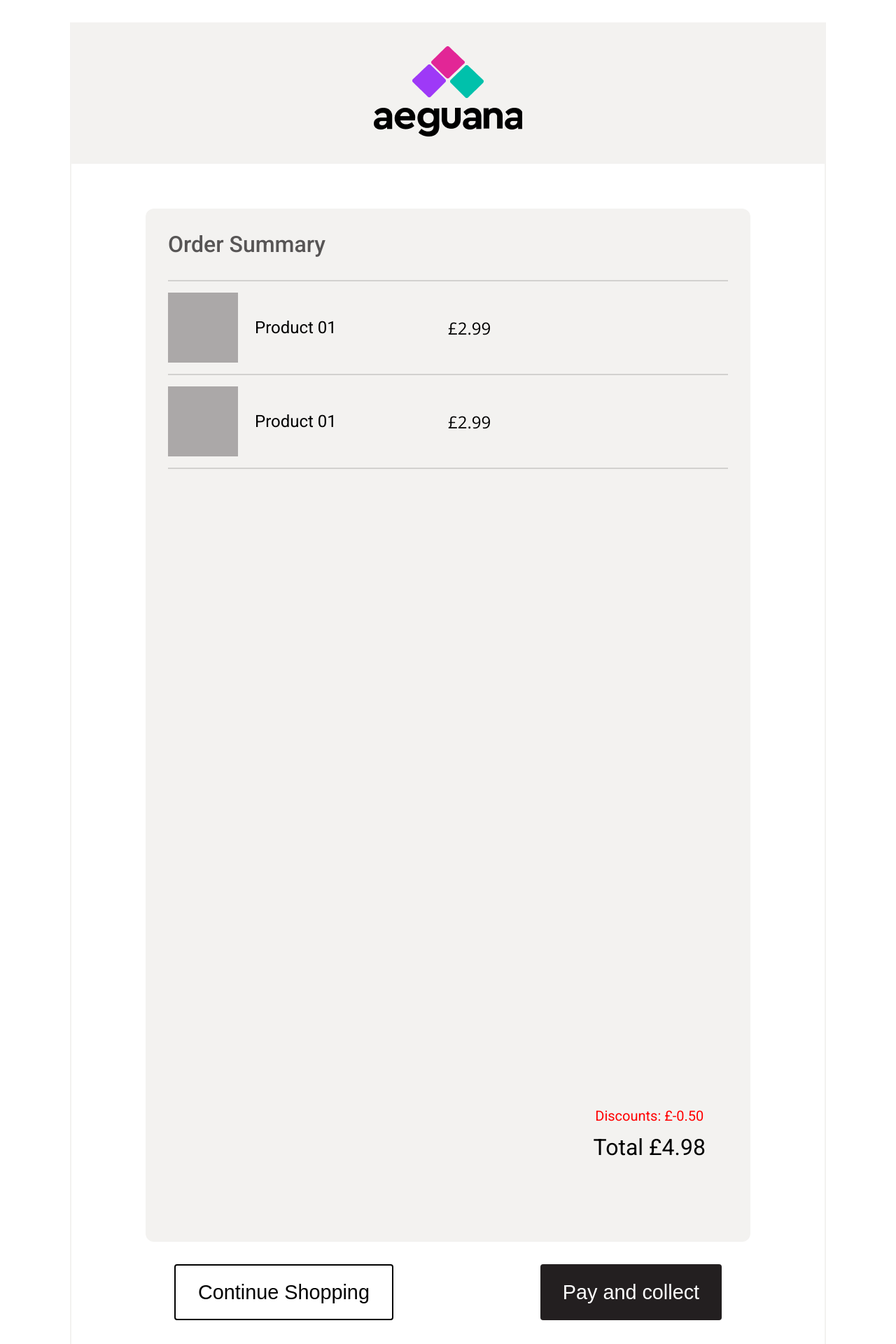
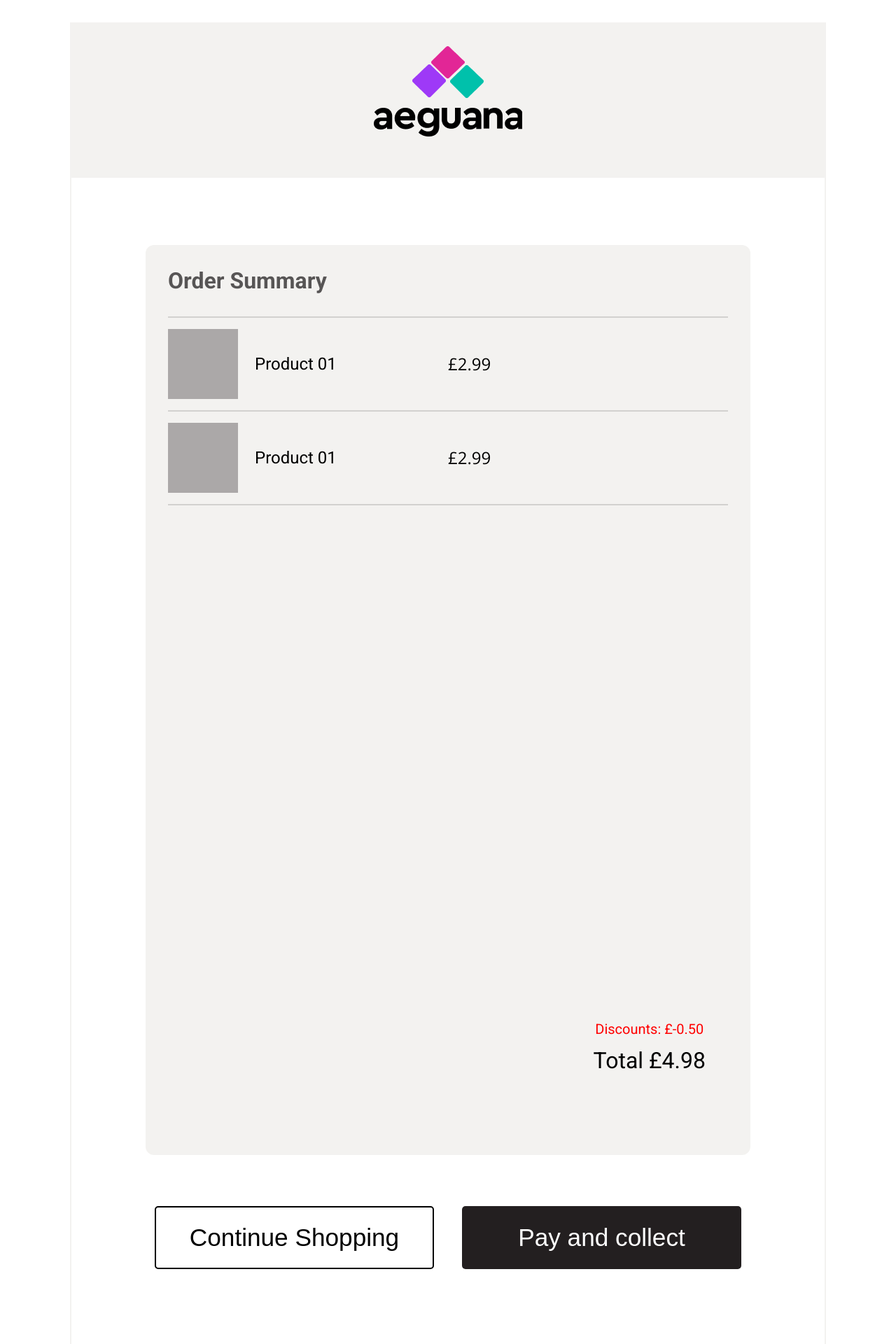
Before and after one commit to Letwah/4Screen, a React (Vite) app: page /basket in a window 1280 px wide. Shown: the top 1920 px of the page at 70% size. Built offline with nearby package versions, Linux system fonts and the light colour scheme.

Commit message:
final style checks

```diff
--- a/src/styles/styles.css
+++ b/src/styles/styles.css
@@ -7,8 +7,8 @@ a {
 }
 
 h3 {
-  font-size: 3rem;
-  font-weight: 500;
+  font-size: 3.125rem;
+  font-weight: 600;
 }
 
 button {
@@ -17,7 +17,7 @@ button {
   align-items: center;
   justify-content: space-between;
   padding: 1rem 2rem;
-  border-radius: 0.25rem;
+  border-radius: 0.313rem;
   width: -moz-fit-content;
   width: fit-content;
   border: 0;
@@ -42,7 +42,7 @@ button:active {
 nav {
   background-color: #f3f2f0;
   width: 100%;
-  height: 200px;
+  height: 220px;
 }
 nav .logo {
   padding: 2rem;
@@ -50,7 +50,7 @@ nav .logo {
 
 .appCont {
   display: flex;
-  height: 1720px;
+  height: 1700px;
   justify-content: center;
 }
 .appCont .contents {
@@ -63,19 +63,29 @@ nav .logo {
   display: flex;
   flex-direction: row;
   justify-content: center;
-  margin: 0 0 4rem 0;
+  align-items: center;
+  height: 236px;
 }
 .appCont .contents .bottomCTA button {
-  font-size: 1.8rem;
+  font-size: 2.2rem;
+  width: 399px;
+  height: 90px;
+  justify-content: center;
 }
 .appCont .contents .bottomCTA_Basket {
   display: flex;
   flex-direction: row;
-  justify-content: space-around;
+  justify-content: center;
+  align-items: center;
   margin: 0 0 4rem 0;
+  height: 236px;
+  gap: 40px;
 }
 .appCont .contents .bottomCTA_Basket button {
-  font-size: 1.8rem;
+  font-size: 2.2rem;
+  width: 399px;
+  height: 90px;
+  justify-content: center;
 }
 .appCont .contents .bottomCTA_Basket .outline {
   background-color: #ffffff;
@@ -93,12 +103,11 @@ nav .logo {
   width: 1080px;
 }
 
-.basketWrapper,
-.checkoutWrapper {
+.basketWrapper {
   display: flex;
   flex-direction: column;
   flex-grow: 1;
-  margin: 4rem 4rem 2rem 4rem;
+  margin: 6rem 4rem 0 4rem;
   background-color: #f3f2f0;
   border-radius: 0.75rem;
 }
@@ -106,6 +115,7 @@ nav .logo {
 .checkoutWrapper {
   background-color: #ffffff;
   justify-content: center;
+  margin: 4rem 4rem 2rem 4rem;
 }
 
 .gridCont {
@@ -114,7 +124,7 @@ nav .logo {
   grid-template-columns: repeat(2, 1fr);
   grid-template-rows: repeat(3, 1fr);
   gap: 2rem;
-  width: 800px;
+  width: 750px;
   margin: 0 auto;
 }
 
@@ -128,12 +138,12 @@ nav .logo {
   width: 278px;
   height: 350px;
   margin: 0 auto;
-  padding: 2.4rem 1.25rem;
+  padding: 2rem 1.25rem;
 }
 .card .imagePlaceholder {
   position: relative;
   background-color: #f3f2f0;
-  width: 262px;
+  width: 266px;
   height: 224px;
 }
 .card .imagePlaceholder .outOfStockOverlay {
@@ -288,7 +298,7 @@ div.card.outOfStock div.imagePlaceholder {
   height: 40px;
   background-color: #ffffff;
   box-shadow: 0px 2px 20px 0px rgba(108, 104, 104, 0.2);
-  border-radius: 0.25rem;
+  border-radius: 0.313rem;
   position: absolute;
   top: 12px;
   left: 125px;
@@ -301,7 +311,8 @@ div.card.outOfStock div.imagePlaceholder {
   margin: 1.5rem;
 }
 .contents .success1Cont .feedback p {
-  font-size: 2.5rem;
+  font-size: 2.8rem;
+  font-weight: 400;
   margin: 0;
 }
 .contents .success1Cont .stars img {
--- a/src/styles/styles.scss
+++ b/src/styles/styles.scss
@@ -1,5 +1,5 @@
 //variables
-$border-radius-primary: 0.25rem;
+$border-radius-primary: 0.313rem;
 $border-radius-tertiary: 0.75rem;
 $border-radius-secondary: 1.5rem;
 
@@ -24,8 +24,8 @@ a {
 }
 
 h3 {
-  font-size: 3rem;
-  font-weight: 500;
+  font-size: 3.125rem;
+  font-weight: 600;
 }
 
 button {
@@ -59,7 +59,7 @@ button:active {
 nav {
   background-color: $background-color-alt;
   width: 100%;
-  height: 200px;
+  height: 220px;
 
   .logo {
     padding: 2rem;
@@ -68,7 +68,7 @@ nav {
 
 .appCont {
   display: flex;
-  height: 1720px;
+  height: 1700px;
   justify-content: center;
 
   .contents {
@@ -81,18 +81,29 @@ nav {
       display: flex;
       flex-direction: row;
       justify-content: center;
-      margin: 0 0 4rem 0;
+      align-items: center;
+      // margin: 0 0 4rem 0;
+      height: 236px;
       button {
-        font-size: 1.8rem;
+        font-size: 2.2rem;
+        width: 399px;
+        height: 90px;
+        justify-content: center;
       }
     }
     .bottomCTA_Basket {
       display: flex;
       flex-direction: row;
-      justify-content: space-around;
+      justify-content: center;
+      align-items: center;
       margin: 0 0 4rem 0;
+      height: 236px;
+      gap: 40px;
       button {
-        font-size: 1.8rem;
+        font-size: 2.2rem;
+        width: 399px;
+        height: 90px;
+        justify-content: center;
       }
       .outline {
         background-color: $background-color;
@@ -113,12 +124,11 @@ nav {
   width: 1080px;
 }
 
-.basketWrapper,
-.checkoutWrapper {
+.basketWrapper {
   display: flex;
   flex-direction: column;
   flex-grow: 1;
-  margin: 4rem 4rem 2rem 4rem;
+  margin: 6rem 4rem 0 4rem;
 
   background-color: $background-color-alt;
   border-radius: $border-radius-tertiary;
@@ -127,6 +137,7 @@ nav {
 .checkoutWrapper {
   background-color: $background-color;
   justify-content: center;
+  margin: 4rem 4rem 2rem 4rem;
 }
 
 .gridCont {
@@ -135,7 +146,7 @@ nav {
   grid-template-columns: repeat(2, 1fr);
   grid-template-rows: repeat(3, 1fr);
   gap: 2rem;
-  width: 800px;
+  width: 750px;
 
   margin: 0 auto;
 }
@@ -151,12 +162,12 @@ nav {
   width: 278px;
   height: 350px;
   margin: 0 auto;
-  padding: 2.4rem 1.25rem;
+  padding: 2rem 1.25rem;
 
   .imagePlaceholder {
     position: relative;
     background-color: $background-color-alt;
-    width: 262px;
+    width: 266px;
     height: 224px;
 
     .outOfStockOverlay {
@@ -353,7 +364,8 @@ div.card.outOfStock {
       }
     }
     .feedback p {
-      font-size: 2.5rem;
+      font-size: 2.8rem;
+      font-weight: 400;
       margin: 0;
     }
     .stars {
```
Also changed, not shown: 1 other file (tests, documents, lock files or other folders).
